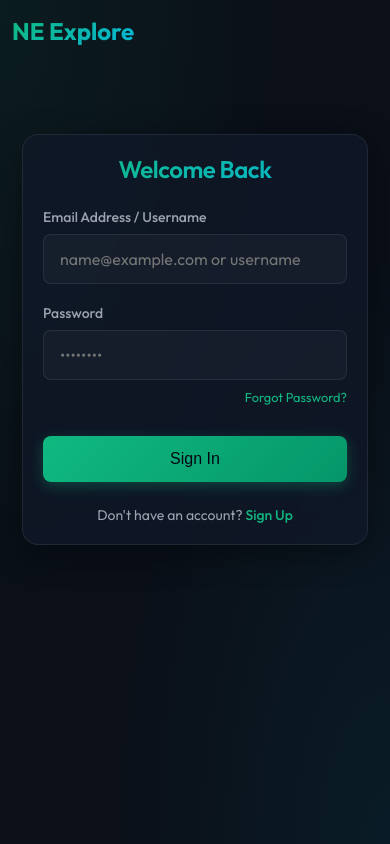
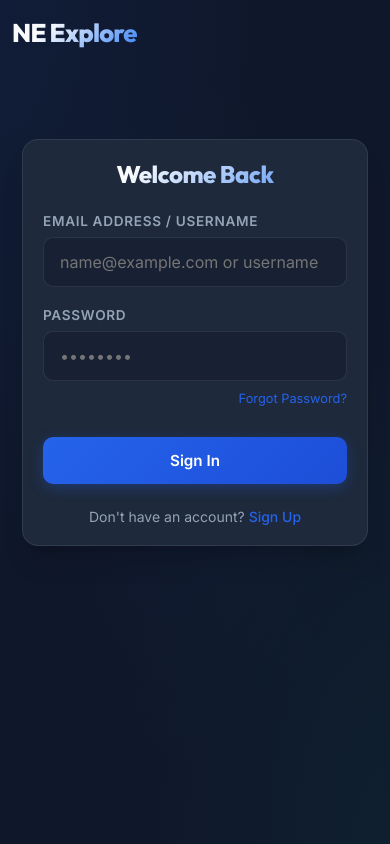
Before and after one commit to Avhi2345/Transport123, a React (Vite) app in the folder frontend/: page / in a window 390 px wide. Built offline with nearby package versions, Linux system fonts and the light colour scheme; no server answers.

Commit message:
Redesign frontend client: introduce modern Slate-900 & Royal Blue Stripe brand theme, Outfit/Inter typography, Stripe-style border panels, fluid button dynamics, and O(N) mobile responsive grid overrides

```diff
--- a/frontend/src/index.css
+++ b/frontend/src/index.css
@@ -1,27 +1,41 @@
-@import url('https://fonts.googleapis.com/css2?family=Outfit:wght@300;400;500;600;700&display=swap');
+@import url('https://fonts.googleapis.com/css2?family=Inter:wght@300;400;500;600;700&family=Outfit:wght@300;400;500;600;700;800&display=swap');
 
 :root {
-  --font-family: 'Outfit', sans-serif;
+  --font-family: 'Inter', sans-serif;
+  --font-heading: 'Outfit', sans-serif;
 
-  /* Color Palette - Vibrant Emerald/Teal Dark Theme */
-  --bg-primary: #0a0f18;
-  --bg-secondary: rgba(16, 24, 40, 0.75);
-  --bg-tertiary: #1b253b;
+  /* Color Palette - Premium Slate & Stripe-Blue Brand */
+  --bg-primary: #0f172a; /* Slate 900 */
+  --bg-secondary: #1e293b; /* Slate 800 */
+  --bg-tertiary: #334155; /* Slate 700 */
 
-  --accent-primary: #10b981; /* Emerald */
-  --accent-secondary: #06b6d4; /* Cyan */
-  --accent-glow: rgba(16, 185, 129, 0.15);
+  --accent-primary: #2563eb; /* Royal Blue */
+  --accent-secondary: #3b82f6; /* Accent Blue */
+  --accent-glow: rgba(37, 99, 235, 0.15);
 
-  --text-main: #f3f4f6;
-  --text-muted: #9ca3af;
-  --text-inverse: #030712;
+  --success: #22c55e;
+  --success-glow: rgba(34, 197, 94, 0.12);
+  --warning: #f59e0b;
+  --warning-glow: rgba(245, 158, 11, 0.12);
+  --danger: #ef4444;
+  --danger-glow: rgba(239, 68, 68, 0.12);
 
-  --border-color: rgba(255, 255, 255, 0.08);
-  --border-focus: #10b981;
+  --text-main: #f8fafc; /* Slate 50 */
+  --text-muted: #94a3b8; /* Slate 400 */
+  --text-inverse: #ffffff;
+
+  --border-color: rgba(148, 163, 184, 0.15);
+  --border-focus: #2563eb;
 
   /* Transitions */
-  --transition-fast: 0.2s cubic-bezier(0.4, 0, 0.2, 1);
-  --transition-smooth: 0.4s cubic-bezier(0.4, 0, 0.2, 1);
+  --transition-fast: 0.15s cubic-bezier(0.4, 0, 0.2, 1);
+  --transition-smooth: 0.3s cubic-bezier(0.4, 0, 0.2, 1);
+
+  /* Shadows */
+  --shadow-sm: 0 1px 2px 0 rgba(0, 0, 0, 0.05);
+  --shadow-md: 0 4px 6px -1px rgba(0, 0, 0, 0.1), 0 2px 4px -2px rgba(0, 0, 0, 0.1);
+  --shadow-lg: 0 10px 15px -3px rgba(0, 0, 0, 0.1), 0 4px 6px -4px rgba(0, 0, 0, 0.1);
+  --shadow-xl: 0 20px 25px -5px rgba(0, 0, 0, 0.15), 0 8px 10px -6px rgba(0, 0, 0, 0.15);
 }
 
 * {
@@ -39,9 +53,11 @@ body {
   -webkit-font-smoothing: antialiased;
   min-height: 100vh;
   overflow-x: hidden;
+  position: relative;
   background-image:
-    radial-gradient(at 0% 0%, rgba(16, 185, 129, 0.08) 0px, transparent 50%),
-    radial-gradient(at 100% 100%, rgba(6, 182, 212, 0.08) 0px, transparent 50%);
+    radial-gradient(at 0% 0%, rgba(37, 99, 235, 0.07) 0px, transparent 50%),
+    radial-gradient(at 100% 100%, rgba(16, 185, 129, 0.05) 0px, transparent 50%),
+    radial-gradient(at 50% 50%, rgba(59, 130, 246, 0.03) 0px, transparent 60%);
 }
 
 /* Scrollbar Styling */
@@ -60,34 +76,35 @@ body {
   background: var(--accent-primary);
 }
 
-/* Glassmorphism Classes */
+/* Premium Card / Panel Styling */
 .glass-panel {
   background: var(--bg-secondary);
-  backdrop-filter: blur(16px);
-  -webkit-backdrop-filter: blur(16px);
   border: 1px solid var(--border-color);
   border-radius: 16px;
-  box-shadow: 0 8px 32px 0 rgba(0, 0, 0, 0.37);
+  box-shadow: var(--shadow-xl);
   transition: var(--transition-smooth);
 }
 
 .glass-panel:hover {
-  border-color: rgba(16, 185, 129, 0.25);
-  box-shadow: 0 8px 32px 0 rgba(16, 185, 129, 0.08);
+  border-color: rgba(37, 99, 235, 0.25);
+  box-shadow: 0 12px 36px 0 rgba(37, 99, 235, 0.08);
 }
 
 /* Typography & Titles */
 h1, h2, h3, h4 {
-  font-weight: 600;
+  font-family: var(--font-heading);
+  font-weight: 700;
   letter-spacing: -0.02em;
   line-height: 1.2;
 }
 
 .gradient-text {
-  background: linear-gradient(135deg, var(--accent-primary) 0%, var(--accent-secondary) 100%);
+  background: linear-gradient(135deg, var(--text-main) 30%, var(--accent-secondary) 100%);
   -webkit-background-clip: text;
   background-clip: text;
   -webkit-text-fill-color: transparent;
+  font-family: var(--font-heading);
+  font-weight: 800;
 }
 
 /* Inputs & Form Controls */
@@ -97,34 +114,35 @@ h1, h2, h3, h4 {
 
 label {
   display: block;
-  font-size: 0.875rem;
-  font-weight: 500;
+  font-size: 0.85rem;
+  font-weight: 600;
   color: var(--text-muted);
   margin-bottom: 8px;
+  text-transform: uppercase;
+  letter-spacing: 0.05em;
 }
 
 input, select, textarea {
   width: 100%;
   padding: 12px 16px;
-  background: rgba(255, 255, 255, 0.03);
+  background: rgba(15, 23, 42, 0.4);
   border: 1px solid var(--border-color);
-  border-radius: 8px;
+  border-radius: 10px;
   color: var(--text-main);
   font-family: var(--font-family);
-  font-size: 1rem;
+  font-size: 0.95rem;
   transition: var(--transition-fast);
   outline: none;
 }
 
 select option {
-  background-color: var(--bg-tertiary);
+  background-color: var(--bg-secondary);
   color: var(--text-main);
 }
 
-
 input:focus, select:focus, textarea:focus {
   border-color: var(--border-focus);
-  background: rgba(255, 255, 255, 0.06);
+  background: rgba(15, 23, 42, 0.6);
   box-shadow: 0 0 0 3px var(--accent-glow);
 }
 
@@ -134,28 +152,36 @@ input:focus, select:focus, textarea:focus {
   align-items: center;
   justify-content: center;
   padding: 12px 24px;
-  border-radius: 8px;
-  font-weight: 500;
-  font-size: 1rem;
+  border-radius: 10px;
+  font-weight: 600;
+  font-size: 0.95rem;
   cursor: pointer;
-  transition: var(--transition-fast);
+  transition: var(--transition-smooth);
   border: none;
   text-decoration: none;
+  font-family: var(--font-family);
 }
 
 .btn-primary {
-  background: linear-gradient(135deg, var(--accent-primary) 0%, #059669 100%);
+  background: linear-gradient(135deg, var(--accent-primary) 0%, #1d4ed8 100%);
   color: var(--text-inverse);
-  box-shadow: 0 4px 14px 0 rgba(16, 185, 129, 0.3);
+  box-shadow: 0 4px 14px 0 rgba(37, 99, 235, 0.3);
 }
 
 .btn-primary:hover {
   transform: translateY(-2px);
-  box-shadow: 0 6px 20px 0 rgba(16, 185, 129, 0.45);
+  box-shadow: 0 6px 20px 0 rgba(37, 99, 235, 0.45);
 }
 
 .btn-primary:active {
   transform: translateY(0);
+}
+
+.btn-primary:disabled {
+  opacity: 0.6;
+  cursor: not-allowed;
+  transform: none;
+  box-shadow: none;
 }
 
 .btn-secondary {
@@ -169,6 +195,16 @@ input:focus, select:focus, textarea:focus {
   border-color: var(--text-muted);
 }
 
+.btn-danger {
+  background: linear-gradient(135deg, var(--danger) 0%, #dc2626 100%);
+  color: var(--text-inverse);
+}
+
+.btn-danger:hover {
+  transform: translateY(-2px);
+  box-shadow: 0 6px 20px 0 rgba(239, 68, 68, 0.3);
+}
+
 /* Custom Micro-Animations */
 @keyframes fadeIn {
   from { opacity: 0; transform: translateY(10px); }
@@ -176,23 +212,14 @@ input:focus, select:focus, textarea:focus {
 }
 
 .animate-fade-in {
-  animation: fadeIn 0.5s ease forwards;
-}
-
-@keyframes pulse {
-  0%, 100% { opacity: 1; }
-  50% { opacity: 0.5; }
-}
-
-.animate-pulse {
-  animation: pulse 2s cubic-bezier(0.4, 0, 0.6, 1) infinite;
+  animation: fadeIn 0.4s cubic-bezier(0.16, 1, 0.3, 1) forwards;
 }
 
 /* Grid layout wrappers */
 .app-container {
-  max-width: 1200px;
+  max-width: 1280px;
   margin: 0 auto;
-  padding: 40px 20px;
+  padding: 40px 24px;
 }
 
 header {
@@ -203,15 +230,16 @@ header {
 }
 
 .logo {
-  font-size: 1.5rem;
-  font-weight: 700;
+  font-size: 1.6rem;
+  font-weight: 800;
   text-decoration: none;
+  letter-spacing: -0.03em;
   color: var(--text-main);
 }
 
 /* Seat Map Styling */
 .seat-map-wrapper {
-  background: #111827;
+  background: #090d16;
   border: 2px solid var(--border-color);
   border-radius: 24px 24px 12px 12px;
   width: 220px;
@@ -228,7 +256,7 @@ header {
   justify-content: center;
   font-weight: 600;
   cursor: pointer;
-  transition: all 0.2s cubic-bezier(0.4, 0, 0.2, 1);
+  transition: var(--transition-fast);
   user-select: none;
 }
 
@@ -239,26 +267,26 @@ header {
 }
 
 .seat-item.available:hover {
-  background-color: rgba(16, 185, 129, 0.1);
+  background-color: rgba(37, 99, 235, 0.1);
   border-color: var(--accent-primary);
   transform: translateY(-2px);
-  box-shadow: 0 4px 12px rgba(16, 185, 129, 0.2);
+  box-shadow: 0 4px 12px rgba(37, 99, 235, 0.25);
 }
 
 .seat-item.selected {
-  background: linear-gradient(135deg, var(--accent-primary) 0%, #059669 100%);
+  background: linear-gradient(135deg, var(--accent-primary) 0%, #1d4ed8 100%);
   border: 1px solid var(--accent-primary);
   color: var(--text-inverse);
   transform: scale(1.05);
-  box-shadow: 0 0 14px rgba(16, 185, 129, 0.4);
+  box-shadow: 0 0 14px rgba(37, 99, 235, 0.4);
 }
 
 .seat-item.booked {
-  background-color: #1f2937;
+  background-color: #1e293b;
   border: 1px solid transparent;
-  color: #4b5563;
+  color: #475569;
   cursor: not-allowed;
-  opacity: 0.6;
+  opacity: 0.4;
 }
 
 /* Card Micro-interactions */
@@ -272,18 +300,18 @@ header {
 
 .hover-lift:hover {
   transform: translateY(-4px);
-  border-color: rgba(16, 185, 129, 0.35);
-  box-shadow: 0 12px 30px rgba(16, 185, 129, 0.12);
+  border-color: rgba(37, 99, 235, 0.35);
+  box-shadow: 0 12px 30px rgba(37, 99, 235, 0.12);
 }
 
 /* Status Badges */
 .status-pill {
   padding: 6px 12px;
   border-radius: 20px;
-  font-size: 0.75rem;
-  font-weight: 600;
+  font-size: 0.72rem;
+  font-weight: 700;
   text-transform: uppercase;
-  letter-spacing: 0.05em;
+  letter-spacing: 0.06em;
   display: inline-flex;
   align-items: center;
   gap: 6px;
@@ -291,24 +319,21 @@ header {
 }
 
 .status-pill.approved, .status-pill.paid {
-  background: rgba(16, 185, 129, 0.12);
-  border-color: rgba(16, 185, 129, 0.25);
-  color: #34d399;
-  box-shadow: 0 0 8px rgba(16, 185, 129, 0.15);
+  background: rgba(34, 197, 94, 0.1);
+  border-color: rgba(34, 197, 94, 0.2);
+  color: #4ade80;
 }
 
 .status-pill.pending, .status-pill.waiting_confirmation {
-  background: rgba(245, 158, 11, 0.12);
-  border-color: rgba(245, 158, 11, 0.25);
+  background: rgba(245, 158, 11, 0.1);
+  border-color: rgba(245, 158, 11, 0.2);
   color: #fbbf24;
-  box-shadow: 0 0 8px rgba(245, 158, 11, 0.15);
 }
 
 .status-pill.rejected, .status-pill.cancelled {
-  background: rgba(239, 68, 68, 0.12);
-  border-color: rgba(239, 68, 68, 0.25);
+  background: rgba(239, 68, 68, 0.1);
+  border-color: rgba(239, 68, 68, 0.2);
   color: #f87171;
-  box-shadow: 0 0 8px rgba(239, 68, 68, 0.15);
 }
 
 /* Scrollbars inside dashboard cards */
@@ -335,16 +360,15 @@ header {
 }
 
 @keyframes pulse {
-  0% { transform: scale(0.95); box-shadow: 0 0 0 0 rgba(16, 185, 129, 0.7); }
-  70% { transform: scale(1); box-shadow: 0 0 0 8px rgba(16, 182, 212, 0); }
-  100% { transform: scale(0.95); box-shadow: 0 0 0 0 rgba(16, 185, 129, 0); }
+  0% { transform: scale(0.95); box-shadow: 0 0 0 0 rgba(37, 99, 235, 0.7); }
+  70% { transform: scale(1); box-shadow: 0 0 0 8px rgba(37, 99, 235, 0); }
+  100% { transform: scale(0.95); box-shadow: 0 0 0 0 rgba(37, 99, 235, 0); }
 }
 
 .pulse-indicator {
   animation: pulse 2s infinite;
+  border-radius: 50%;
 }
-
-/* Responsive Design Additions */
 
 /* Form Grid Layouts */
 .responsive-grid-2 {
@@ -380,30 +404,35 @@ header {
   display: none;
 }
 
-/* Scrollable tabs container (e.g. for dashboard steps) */
+/* Scrollable tabs container */
 .scrollable-tabs-container {
   display: flex;
   overflow-x: auto;
   white-space: nowrap;
-  gap: 20px;
+  gap: 24px;
   border-bottom: 1px solid var(--border-color);
   margin-bottom: 30px;
   -webkit-overflow-scrolling: touch;
-  scrollbar-width: none; /* Firefox */
+  scrollbar-width: none;
 }
 
 .scrollable-tabs-container::-webkit-scrollbar {
-  display: none; /* Safari and Chrome */
+  display: none;
 }
 
 .scrollable-tab-item {
-  padding: 12px 6px;
+  padding: 14px 4px;
   cursor: pointer;
   color: var(--text-muted);
-  font-weight: 500;
+  font-weight: 600;
+  font-size: 0.95rem;
   border-bottom: 2px solid transparent;
   transition: var(--transition-fast);
   flex-shrink: 0;
+}
+
+.scrollable-tab-item:hover {
+  color: var(--text-main);
 }
 
 .scrollable-tab-item.active {
@@ -411,17 +440,36 @@ header {
   color: var(--accent-primary);
 }
 
-/* Responsive Table to Cards Pattern */
+/* Responsive Table Styling */
 .responsive-table {
   width: 100%;
   border-collapse: collapse;
   text-align: left;
-  font-size: 0.95rem;
+  font-size: 0.9rem;
 }
 
-/* Sticky Action Bar for Mobile */
-.sticky-bottom-bar {
-  display: none;
+.responsive-table th {
+  padding: 14px 16px;
+  font-weight: 600;
+  color: var(--text-muted);
+  border-bottom: 1px solid var(--border-color);
+  text-transform: uppercase;
+  font-size: 0.75rem;
+  letter-spacing: 0.05em;
+}
+
+.responsive-table td {
+  padding: 16px;
+  border-bottom: 1px solid var(--border-color);
+  color: var(--text-main);
+}
+
+.responsive-table tbody tr {
+  transition: var(--transition-fast);
+}
+
+.responsive-table tbody tr:hover {
+  background: rgba(255, 255, 255, 0.02);
 }
 
 /* Stops Row Grid responsive layout */
@@ -445,7 +493,7 @@ header {
   }
 }
 
-/* Admin Dashboard responsive overrides */
+/* Admin Dashboard layout */
 .admin-split-layout {
   display: grid;
   grid-template-columns: 1fr 1.5fr;
@@ -504,9 +552,9 @@ header {
   left: 0;
   right: 0;
   bottom: 0;
-  background-color: rgba(0, 0, 0, 0.65);
-  backdrop-filter: blur(10px);
-  -webkit-backdrop-filter: blur(10px);
+  background-color: rgba(9, 13, 22, 0.8);
+  backdrop-filter: blur(8px);
+  -webkit-backdrop-filter: blur(8px);
   display: flex;
   justify-content: center;
   align-items: center;
@@ -518,9 +566,12 @@ header {
 .modal-card {
   padding: 32px;
   width: 100%;
-  max-width: 450px;
+  max-width: 480px;
   position: relative;
   border: 1px solid var(--border-color);
+  background: var(--bg-secondary);
+  border-radius: 16px;
+  box-shadow: var(--shadow-xl);
 }
 
 @media (max-width: 768px) {
@@ -627,18 +678,18 @@ header {
 
   /* Inputs touch size */
   input, select, textarea {
-    padding: 14px 16px; /* Larger vertical padding for easier touch */
+    padding: 14px 16px;
     font-size: 1rem;
   }
 
   .btn {
-    padding: 14px 24px; /* Ensure 48px touch target */
-    width: 100%; /* Make buttons full-width by default on mobile */
+    padding: 14px 24px;
+    width: 100%;
     justify-content: center;
   }
 
   .btn-inline {
-    width: auto !important; /* Allow small inline buttons when necessary */
+    width: auto !important;
     padding: 10px 16px;
   }
 
@@ -665,10 +716,10 @@ header {
   }
 
   .with-sticky-bottom {
-    padding-bottom: 120px; /* Prevent content clipping under the sticky bar */
+    padding-bottom: 120px;
   }
 
-  /* CSS-only conversion of table to responsive cards */
+  /* conversion of table to responsive cards */
   .responsive-table,
   .responsive-table thead,
   .responsive-table tbody,
@@ -679,7 +730,7 @@ header {
   }
 
   .responsive-table thead {
-    display: none; /* Hide headings */
+    display: none;
   }
 
   .responsive-table tr {
@@ -698,7 +749,7 @@ header {
     flex-direction: column;
     align-items: flex-start;
     text-align: left;
-    white-space: normal; /* allow wrapping on details */
+    white-space: normal;
   }
 
   .responsive-table td:last-child {
@@ -793,7 +844,7 @@ header {
   }
 }
 
-/* Booking page responsive overrides */
+/* Booking page overrides */
 .booking-checkout-container {
   border-top: 1px solid var(--border-color);
   padding-top: 20px;
@@ -806,7 +857,7 @@ header {
     bottom: 0;
     left: 0;
     right: 0;
-    background: #0f172a; /* Solid dark background to prevent overlap translucency issues */
+    background: #0f172a;
     border-top: 2px solid var(--accent-primary);
     padding: 16px 20px;
     margin-top: 0;
@@ -825,7 +876,7 @@ header {
   }
 }
 
-/* Ticket page responsive overrides */
+/* Ticket page overrides */
 .ticket-actions-flex {
   display: flex;
   gap: 15px;
```
